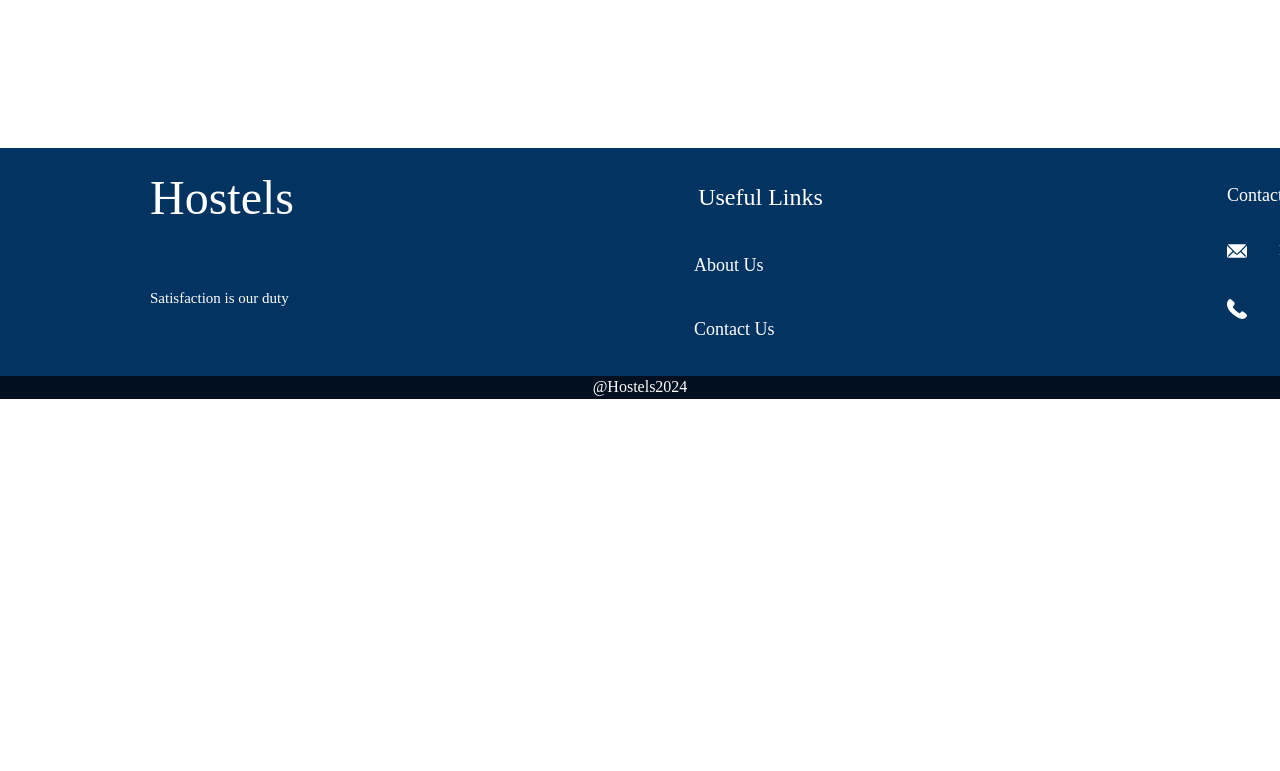
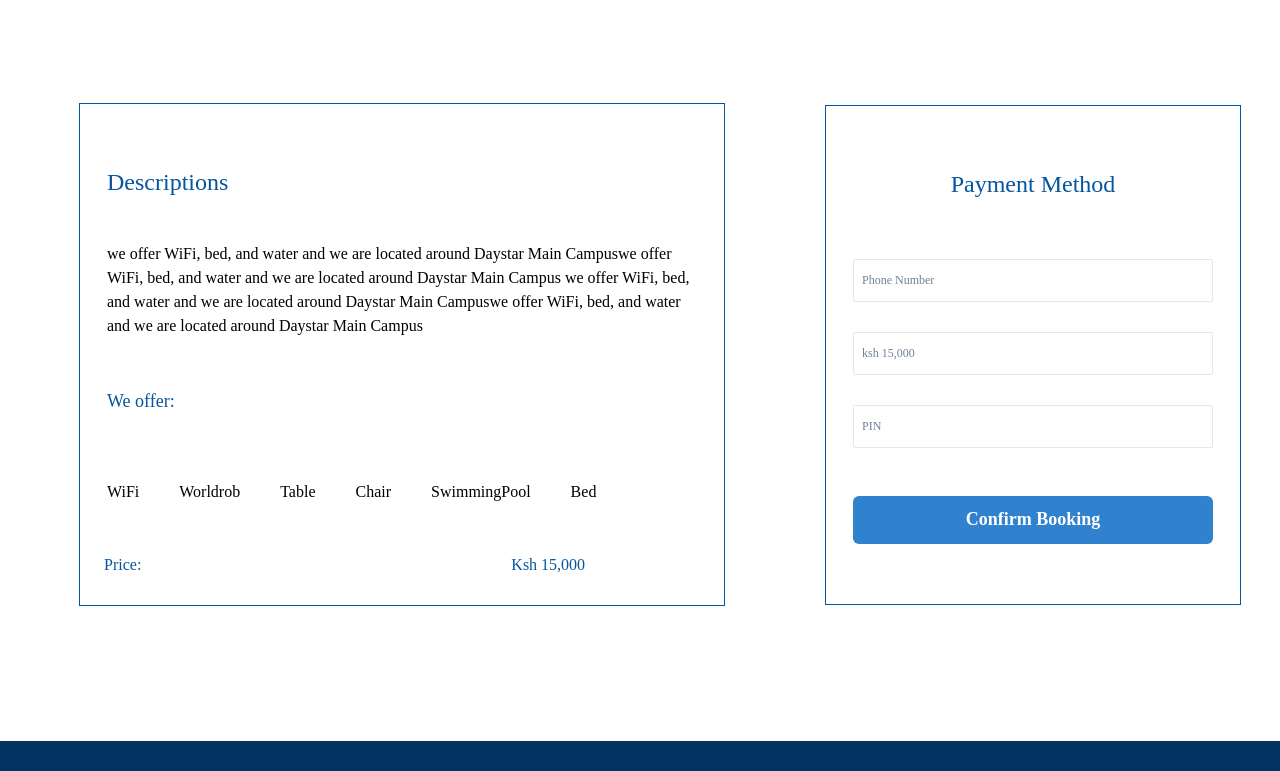
Before and after one commit to Zawadirugenyi/Frontend-, a React (Create React App) app: page /room in a window 1280 px wide. Shown: the part 808-1579 px from the top of the page. Before the commit the page ends 1207 px from the top, so only its background shows below. Built offline with nearby package versions, Linux system fonts and the light colour scheme.

Commit message:
finishing up The room page

```diff
--- a/src/pages/Room.jsx
+++ b/src/pages/Room.jsx
@@ -1,5 +1,5 @@
 import React from 'react';
-import { Box, Stack, Image } from '@chakra-ui/react';
+import { Box, Stack, Image, Text, Input, Button } from '@chakra-ui/react';
 import Kryptons from '../components/images/Kryptons.jpeg';
 import Bedroom from '../components/images/data_Looks_16.jpeg';
 import Sitting_room from '../components/images/istockphoto-1333060261-612x612.jpeg';
@@ -16,7 +16,6 @@ export const Room = () => (
       marginBottom="150px"
       marginTop="-120px"
     >
-      {/* Add marginLeft to the first Image */}
       <Image src={Kryptons} alt="Main Image" width="737px" height="466px" maxWidth="100%" marginLeft="30px" />
       <Stack justify="flex-start" align="flex-start" spacing="16px">
         <Stack
@@ -40,6 +39,219 @@ export const Room = () => (
         </Stack>
       </Stack>
     </Stack>
+    <Stack direction="row" justify="center" align="center" spacing="60px" marginBottom="180px">
+      <Stack
+        paddingX="27px"
+        paddingY="60px"
+        justify="flex-start"
+        align="flex-start"
+        spacing="10px"
+        overflow="hidden"
+        marginLeft="40px"
+        marginTop="-45px"
+        borderColor="#05559F"
+        borderStartWidth="1px"
+        borderEndWidth="1px"
+        borderTopWidth="1px"
+        borderBottomWidth="1px"
+        background="#FFFFFF"
+        marginBottom="-45px"
+        minHeight="500px"
+      >
+        <Stack justify="flex-start" align="flex-start" spacing="33px">
+          <Stack justify="flex-start" align="flex-start" spacing="42px">
+            <Text
+              fontFamily="Raleway"
+              fontWeight="regular"
+              fontSize="24px"
+              color="#05559F"
+
+            >
+              Descriptions
+            </Text>
+            <Text
+              fontFamily="Raleway"
+              fontWeight="light"
+              fontSize="16px"
+              color="#000000"
+              width="590px"
+              height="113px"
+              maxWidth="100%"
+            >
+              we offer WiFi, bed, and water and we are located around Daystar Main
+              Campuswe offer WiFi, bed, and water and we are located around
+              Daystar Main Campus we offer WiFi, bed, and water and we are located
+              around Daystar Main Campuswe offer WiFi, bed, and water and we are
+              located around Daystar Main Campus
+            </Text>
+          </Stack>
+          <Stack justify="flex-start" align="flex-start" spacing="36px" marginBottom="-45px">
+            <Stack justify="flex-start" align="flex-start" spacing="65px">
+              <Text
+                fontFamily="Raleway"
+                fontWeight="regular"
+                fontSize="18px"
+                color="#05559F"
+              >
+                We offer:
+              </Text>
+              <Stack
+                direction="row"
+                justify="flex-start"
+                align="flex-start"
+                spacing="40px"
+              >
+                <Text
+                 fontFamily="Raleway"
+                 fontWeight="light"
+                 fontSize="16px"
+                 color="#000000"
+                >
+                 WiFi
+                </Text>
+                <Text
+                 fontFamily="Raleway"
+                 fontWeight="light"
+                 fontSize="16px"
+                 color="#000000"
+                >
+                 Worldrob
+                </Text>
+                <Text
+                 fontFamily="Ralway"
+                 fontWeight="light"
+                 fontSize="16px"
+                 color="#000000"
+                >
+                 Table
+                </Text>
+                <Text
+                 fontFamily="Raleway"
+                 fontWeight="light"
+                 fontSize="16px"
+                 color="#000000"
+                >
+                 Chair
+                </Text>
+                <Text
+                 fontFamily="Raleway"
+                 fontWeight="light"
+                 fontSize="16px"
+                 color="#000000"
+                >
+                 SwimmingPool
+                </Text>
+                <Text
+                 fontFamily="Raleway"
+                 fontWeight="light"
+                 fontSize="16px"
+                 color="#000000"
+                >
+                 Bed
+                </Text>
+              </Stack>
+            </Stack>
+            <Stack
+              paddingX="20px"
+              paddingY="13px"
+              direction="row"
+              justify="flex-start"
+              align="flex-start"
+              spacing="350px"
+              background="#ffffff"
+            >
+              <Text
+                fontFamily="Raleway"
+                fontWeight="light"
+                fontSize="16px"
+                color="#05559F"
+                marginLeft="-23px"
+              >
+                Price:
+              </Text>
+              <Text
+                fontFamily="Raleway"
+                fontWeight="light"
+                fontSize="16px"
+                color="#05559F"
+                 marginLeft="20px"
+              >
+                Ksh 15,000
+              </Text>
+            </Stack>
+          </Stack>
+        </Stack>
+      </Stack>
+      <Stack
+        paddingX="27px"
+        paddingY="60px"
+        justify="flex-start"
+        align="flex-start"
+        spacing="10px"
+        overflow="hidden"
+        marginLeft="40px"
+        marginTop="-45px"
+        borderColor="#05559F"
+        borderStartWidth="1px"
+        borderEndWidth="1px"
+        borderTopWidth="1px"
+        borderBottomWidth="1px"
+        background="#FFFFFF"
+        marginBottom="-45px"
+        minHeight="500px"
+      >
+        <Stack justify="flex-start" align="flex-start" spacing="48px">
+          <Stack justify="flex-start" align="center" spacing="57px">
+            <Text
+              fontFamily="Raleway"
+              fontWeight="regular"
+              fontSize="24px"
+              color="#05559F"
+            >
+              Payment Method
+            </Text>
+            <Stack justify="flex-start" align="flex-start" spacing="30px">
+              <Input
+                placeholder="Phone Number"
+                size="xs"
+                width="360px"
+                height="43px"
+                fontFamily="Raleway"
+                maxWidth="100%"
+              />
+              <Input
+                placeholder="ksh 15,000"
+                size="xs"
+                width="360px"
+                height="43px"
+                maxWidth="100%"
+                fontFamily="Raleway"
+              />
+              <Input
+                placeholder="PIN"
+                size="xs"
+                width="360px"
+                height="43px"
+                maxWidth="100%"
+                fontFamily="Raleway"
+              />
+            </Stack>
+          </Stack>
+          <Button
+            size="lg"
+            colorScheme="blue"
+            width="360px"
+            height="48px"
+            maxWidth="100%"
+            fontFamily="Raleway"
+          >
+            Confirm Booking
+          </Button>
+        </Stack>
+      </Stack>
+    </Stack>
+
+
  </Box>
 );
 
```
